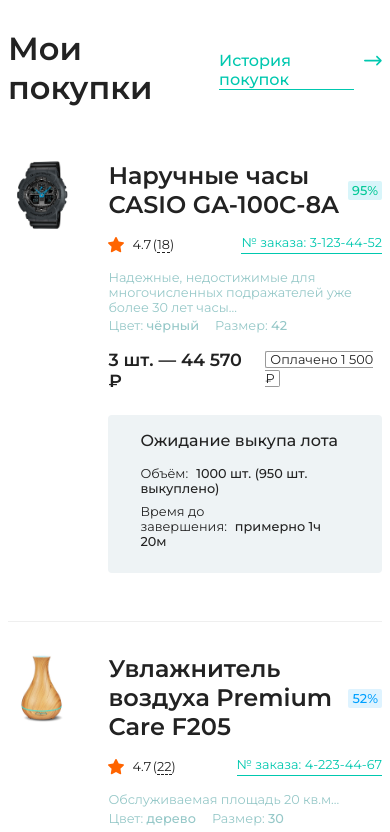
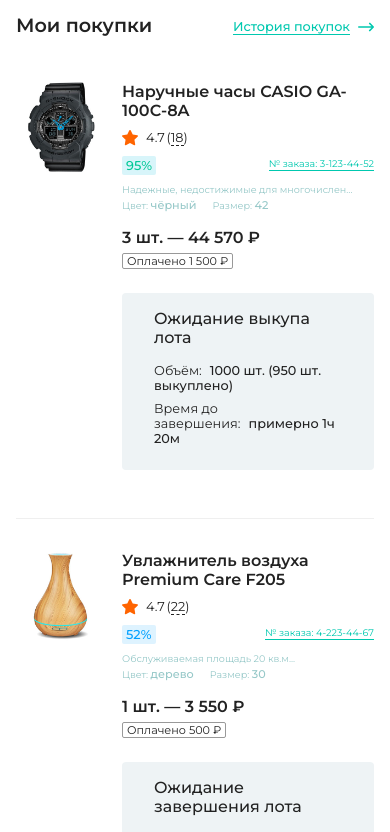
Before and after one commit to grigiriy/cobu_test, a React (Create React App) app: page / in a window 390 px wide. Shown: the top 832 px of the page. Built offline with nearby package versions, Linux system fonts and the light colour scheme.

Commit message:
medias (except status component)

```diff
--- a/src/components/card/Card.jsx
+++ b/src/components/card/Card.jsx
@@ -28,7 +28,10 @@
                     </div>
                     <div className="card-subheader">
                         <Rating rating={props.item.rating} reviews={props.item.reviews} />
-                        <div className="order-id">№ заказа: {props.item.order_id}</div>
+                        <div class="id-wrapper">
+                            <Label val={props.item.percent} />
+                            <div className="order-id">№ заказа: {props.item.order_id}</div>
+                        </div>
                     </div>
                     <div className="card-main">
                         <div className="content">
--- a/src/components/card/card.scss
+++ b/src/components/card/card.scss
@@ -5,6 +5,9 @@
 
   .col-left {
     width: 20%;
+    @media (max-width: 450px) {
+      width: 25%;
+    }
     .image-wrapper {
       position: relative;
       img {
@@ -13,34 +16,83 @@
     }
   }
   .col-right {
-    width: 80%;
+    width: 75%;
+    @media (max-width: 450px) {
+      width: 70%;
+    }
     .content-wrapper {
       .card-header {
         margin: 0 0 1rem;
         display: flex;
         justify-content: space-between;
+        @media (max-width: 450px) {
+          margin: 0 0 0.5rem;
+        }
         h2 {
-          margin: 0;
+          margin: 0 1rem 0 0;
+        }
+        @media (max-width: 450px) {
+          .label-wrapper {
+            display: none;
+          }
+          h2 {
+            font-size: 1rem;
+            margin: 0 0.5rem 0 0;
+          }
         }
       }
       .card-subheader {
         display: flex;
         margin: 1rem 0;
+        @media (max-width: 450px) {
+          margin: 0.5rem 0;
+        }
         .order-id {
           font-size: 0.8rem;
           margin-left: auto;
           color: rgb(0, 200, 175);
           text-decoration: none;
           border-bottom: solid 1px;
+          @media (max-width: 450px) {
+            height: 0.8rem;
+            align-self: center;
+            font-size: 0.6rem;
+          }
+        }
+        @media (max-width: 450px) {
+          flex-direction: column;
+          .id-wrapper {
+            display: flex;
+            margin-top: 0.5rem;
+          }
+        }
+        .label-wrapper {
+          display: none;
+          @media (max-width: 450px) {
+            display: block;
+            margin-top: 0;
+          }
         }
       }
       .card-main {
         margin: 1rem 0;
+        @media (max-width: 450px) {
+          margin: 0.5rem 0;
+        }
         .content {
           margin-bottom: 1rem;
           color: rgb(150, 200, 200);
           font-size: 0.8rem;
+          @media (max-width: 450px) {
+            font-size: 0.6rem;
+          }
           p {
+            @media (max-width: 450px) {
+              text-overflow: ellipsis;
+              white-space: nowrap;
+              overflow: hidden;
+              max-width: 60vw;
+            }
             width: 100%;
             margin-bottom: 0.2rem;
           }
@@ -49,11 +101,15 @@
             span {
               font-weight: 500;
               margin-right: 1rem;
+              font-size: 0.7rem;
             }
           }
         }
         .price-wrapper {
           display: flex;
+          @media (max-width: 450px) {
+            flex-direction: column;
+          }
         }
       }
       .card-footer {
--- a/src/components/catalog/catalog.scss
+++ b/src/components/catalog/catalog.scss
@@ -1,11 +1,28 @@
 .container {
   max-width: 900px;
   margin: 0 auto;
+  @media (max-width: 1024px) {
+    max-width: 100%;
+    margin: 0 3rem;
+  }
+  @media (max-width: 450px) {
+    max-width: 100%;
+    margin: 0 1rem;
+    h1 {
+      font-size: 1.2rem;
+    }
+  }
   .row {
     display: flex;
     margin: 0 -1rem;
+    @media (max-width: 450px) {
+      margin: 0 -0.5rem;
+    }
     > div {
       padding: 0 1rem;
+      @media (max-width: 450px) {
+        padding: 0 0.5rem;
+      }
     }
   }
 }
--- a/src/components/elements/label/label.scss
+++ b/src/components/elements/label/label.scss
@@ -1,5 +1,5 @@
 .label-wrapper {
-  align-self: center;
+  margin-top: 5px;
   .label {
     font-size: 0.8rem;
     width: 100%;
--- a/src/components/elements/price-label/price-label.scss
+++ b/src/components/elements/price-label/price-label.scss
@@ -3,4 +3,7 @@
   border-radius: 2px;
   padding: 0 4px;
   font-size: 0.8rem;
+  @media (max-width: 450px) {
+    font-size: 0.7rem;
+  }
 }
--- a/src/components/elements/price/price.scss
+++ b/src/components/elements/price/price.scss
@@ -3,4 +3,8 @@
   font-size: 1.1rem;
   font-weight: 600;
   color: #222;
+  @media (max-width: 450px) {
+    margin-bottom: 0.2rem;
+    font-size: 1rem;
+  }
 }
--- a/src/components/headline/headline.scss
+++ b/src/components/headline/headline.scss
@@ -13,9 +13,15 @@
   display: flex;
   span {
     border-bottom: solid 1px;
+    @media (max-width: 450px) {
+      font-size: 0.8rem;
+    }
   }
   svg {
     height: 1.2rem;
-    margin-left: 10px;
+    margin-left: 0.5rem;
+    @media (max-width: 450px) {
+      height: 1rem;
+    }
   }
 }
--- a/src/main.scss
+++ b/src/main.scss
@@ -3,4 +3,5 @@
   color: #222;
   font-family: 'Montserrat', sans-serif;
   font-size: 16px;
+  margin: 0;
 }
```
